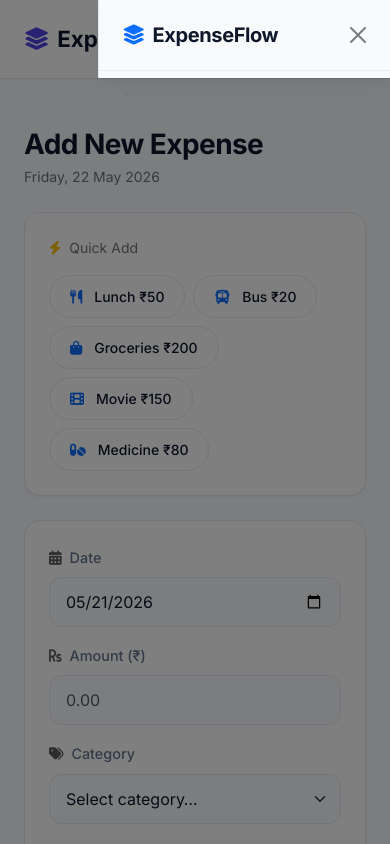
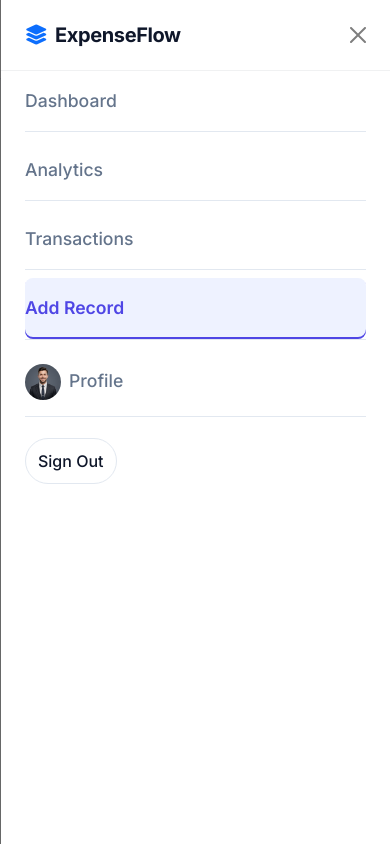
Before and after one commit to M3hul-raj/ExpenseFlow, a Flask app: page /add in a window 390 px wide, after a click that opens the changed part. Run offline with Flask 3, Linux system fonts and the light colour scheme; the visitor is signed in with stand-in values (Sample User, id 1); data that the repository does not hold is empty.

Commit message:
Fix offcanvas containing block issue caused by navbar backdrop-filter

```diff
--- a/templates/base.html
+++ b/templates/base.html
@@ -29,7 +29,7 @@
     <!-- Font Awesome -->
     <link rel="stylesheet" href="https://cdnjs.cloudflare.com/ajax/libs/font-awesome/6.4.0/css/all.min.css">
     <!-- Main Custom CSS -->
-    <link rel="stylesheet" href="{{ url_for('static', filename='main.css') }}?v=1.2">
+    <link rel="stylesheet" href="{{ url_for('static', filename='main.css') }}?v=1.3">
     <link rel="stylesheet" href="{{ url_for('static', filename='avatars.css') }}">
     <style>
     .nav-link.active {
@@ -70,42 +70,59 @@
                     <i class="fas fa-bars fs-4" style="color: var(--text-primary) !important;"></i>
                 </button>
             </div>
-            <!-- Offcanvas Menu for Mobile / Normal on Desktop -->
-            <div class="offcanvas-lg offcanvas-end" tabindex="-1" id="navbarNav" aria-labelledby="navbarNavLabel">
-                <div class="offcanvas-header border-bottom border-secondary border-opacity-10">
-                    <h5 class="offcanvas-title fw-bold" id="navbarNavLabel"><i class="fas fa-layer-group text-primary me-2"></i>ExpenseFlow</h5>
-                    <button type="button" class="btn-close shadow-none" data-bs-dismiss="offcanvas" data-bs-target="#navbarNav" aria-label="Close" style="filter: var(--btn-close-filter);"></button>
-                </div>
-                <div class="offcanvas-body">
-                    <ul class="navbar-nav ms-auto align-items-lg-center gap-2">
+            <!-- Desktop Navigation -->
+            <div class="collapse navbar-collapse d-none d-lg-block" id="navbarNavDesktop">
+                <ul class="navbar-nav ms-auto align-items-center gap-2">
                     {% if session.get('user_id') %}
                         <li class="nav-item"><a class="nav-link {% if request.endpoint == 'dashboard' %}active{% endif %}" href="{{ url_for('dashboard') }}">Dashboard</a></li>
                         <li class="nav-item"><a class="nav-link {% if request.endpoint == 'analytics' %}active{% endif %}" href="{{ url_for('analytics') }}">Analytics</a></li>
                         <li class="nav-item"><a class="nav-link {% if request.endpoint == 'view_expense' %}active{% endif %}" href="{{ url_for('view_expense') }}">Transactions</a></li>
                         <li class="nav-item"><a class="nav-link {% if request.endpoint == 'add_expense' %}active{% endif %}" href="{{ url_for('add_expense') }}">Add Record</a></li>
                         <li class="nav-item"><a class="nav-link d-flex align-items-center gap-2 {% if request.endpoint == 'edit_profile' %}active{% endif %}" href="{{ url_for('edit_profile') }}"><span class="avatar avatar-sm avatar-{{ (session.get('avatar', 'avatar_1') | replace('avatar_', '')) }}"></span>Profile</a></li>
-                            <li class="nav-item d-none d-lg-block ms-lg-1">
+                        <li class="nav-item ms-lg-1">
                             <button class="theme-toggle" title="Toggle dark mode" aria-label="Toggle dark mode">
                                 <i class="fas fa-sun"></i>
                                 <i class="fas fa-moon"></i>
                             </button>
                         </li>
-                            <li class="nav-item ms-lg-1 mt-3 mt-lg-0"><a class="nav-outline-btn w-100 text-center" href="{{ url_for('logout') }}">Sign Out</a></li>
+                        <li class="nav-item ms-lg-1"><a class="nav-outline-btn" href="{{ url_for('logout') }}">Sign Out</a></li>
                     {% else %}
-                            <li class="nav-item d-none d-lg-block">
+                        <li class="nav-item">
                             <button class="theme-toggle" title="Toggle dark mode" aria-label="Toggle dark mode">
                                 <i class="fas fa-sun"></i>
                                 <i class="fas fa-moon"></i>
                             </button>
                         </li>
                         <li class="nav-item"><a class="nav-link" href="{{ url_for('login') }}">Sign In</a></li>
-                            <li class="nav-item ms-lg-2 mt-3 mt-lg-0"><a class="nav-cta-btn w-100 text-center" href="{{ url_for('register') }}">Get Started</a></li>
+                        <li class="nav-item ms-lg-2"><a class="nav-cta-btn" href="{{ url_for('register') }}">Get Started</a></li>
                     {% endif %}
                 </ul>
             </div>
         </div>
+    </nav>
+
+    <!-- Mobile Offcanvas Menu (Outside navbar to bypass backdrop-filter limits) -->
+    <div class="offcanvas offcanvas-end d-lg-none" tabindex="-1" id="navbarNav" aria-labelledby="navbarNavLabel">
+        <div class="offcanvas-header border-bottom border-secondary border-opacity-10">
+            <h5 class="offcanvas-title fw-bold" id="navbarNavLabel"><i class="fas fa-layer-group text-primary me-2"></i>ExpenseFlow</h5>
+            <button type="button" class="btn-close shadow-none" data-bs-dismiss="offcanvas" aria-label="Close" style="filter: var(--btn-close-filter);"></button>
         </div>
-    </nav>
+        <div class="offcanvas-body">
+            <ul class="navbar-nav gap-2">
+                {% if session.get('user_id') %}
+                    <li class="nav-item"><a class="nav-link {% if request.endpoint == 'dashboard' %}active{% endif %}" href="{{ url_for('dashboard') }}">Dashboard</a></li>
+                    <li class="nav-item"><a class="nav-link {% if request.endpoint == 'analytics' %}active{% endif %}" href="{{ url_for('analytics') }}">Analytics</a></li>
+                    <li class="nav-item"><a class="nav-link {% if request.endpoint == 'view_expense' %}active{% endif %}" href="{{ url_for('view_expense') }}">Transactions</a></li>
+                    <li class="nav-item"><a class="nav-link {% if request.endpoint == 'add_expense' %}active{% endif %}" href="{{ url_for('add_expense') }}">Add Record</a></li>
+                    <li class="nav-item"><a class="nav-link d-flex align-items-center gap-2 {% if request.endpoint == 'edit_profile' %}active{% endif %}" href="{{ url_for('edit_profile') }}"><span class="avatar avatar-sm avatar-{{ (session.get('avatar', 'avatar_1') | replace('avatar_', '')) }}"></span>Profile</a></li>
+                    <li class="nav-item mt-4"><a class="nav-outline-btn w-100 text-center" href="{{ url_for('logout') }}">Sign Out</a></li>
+                {% else %}
+                    <li class="nav-item"><a class="nav-link" href="{{ url_for('login') }}">Sign In</a></li>
+                    <li class="nav-item mt-4"><a class="nav-cta-btn w-100 text-center" href="{{ url_for('register') }}">Get Started</a></li>
+                {% endif %}
+            </ul>
+        </div>
+    </div>
 
     <!-- Main Content Area -->
     <main class="min-vh-100 pb-5">
```
Lines whose indentation alone changed are shown as unchanged.
